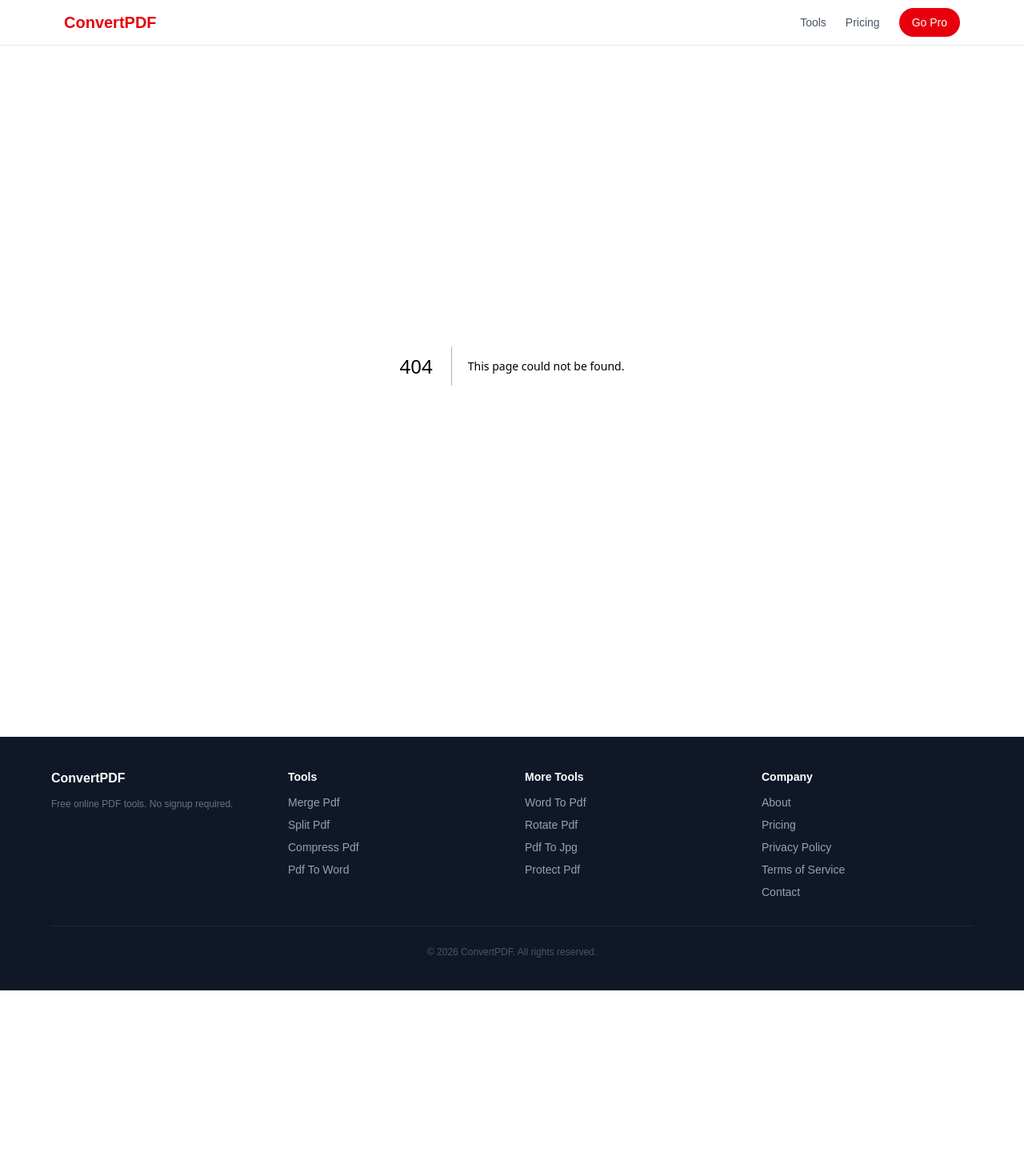
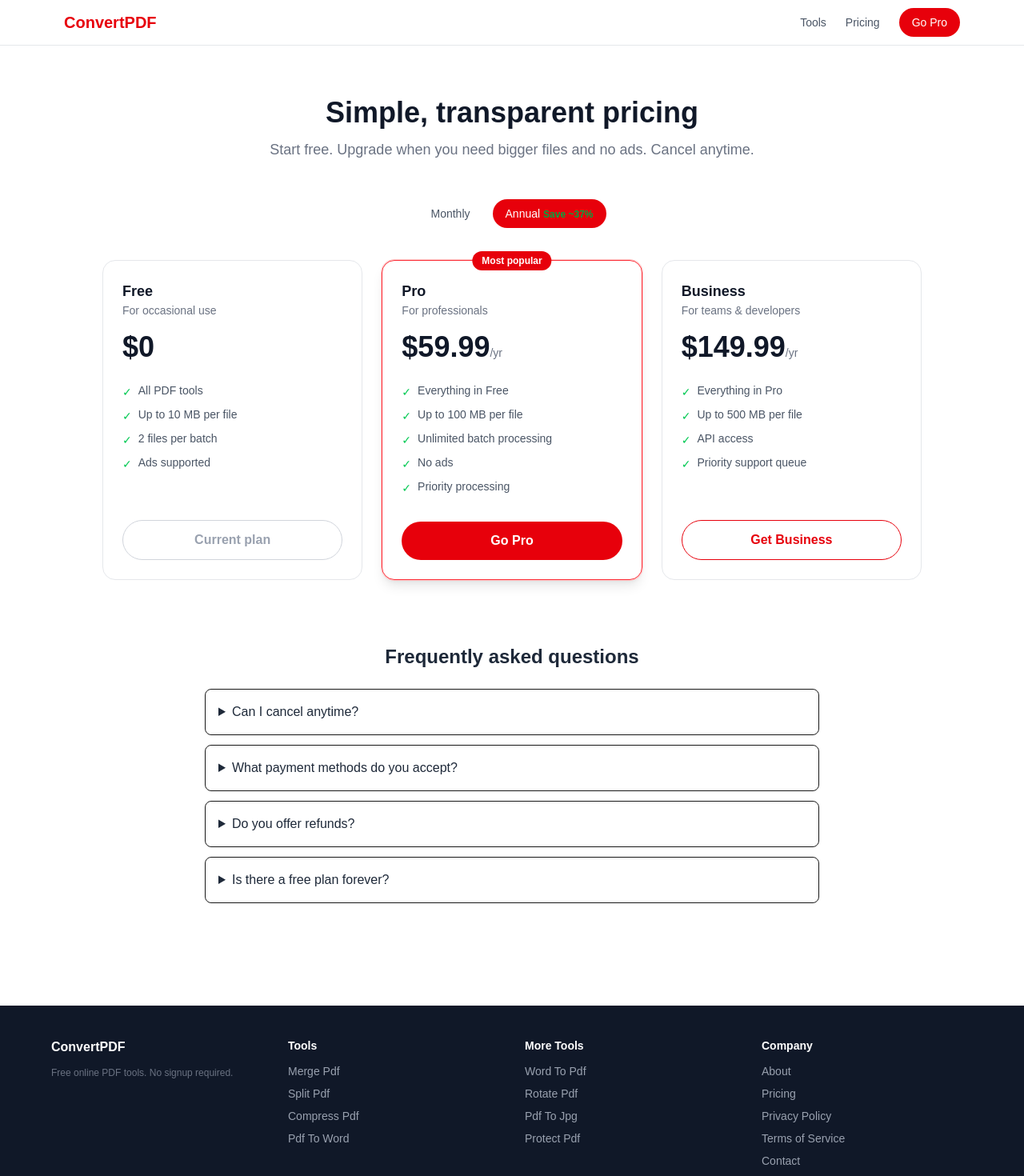
Before and after one commit to kshsn/convertpdf, a Next.js app: page /pricing in a window 1280 px wide. Before the commit this address had no page. Shown: the top 1470 px of the page at 80% size. Before the commit the page ends 1238 px from the top, so only its background shows below. Built offline with nearby package versions, Linux system fonts and the light colour scheme; no server answers.

Commit message:
feat: add pricing page with tiers and FAQ

```diff
--- /dev/null
+++ b/app/pricing/page.tsx
@@ -0,0 +1,61 @@
+import PricingPlans from "@/components/PricingPlans";
+
+export const metadata = {
+  title: "Pricing — ConvertPDF Pro & Business Plans",
+  description:
+    "Simple pricing for ConvertPDF. Start free, upgrade to Pro for larger files and no ads, or Business for API access. Cancel anytime.",
+  alternates: { canonical: "https://convertpdf.proailabs.net/pricing" },
+};
+
+export default function PricingPage() {
+  return (
+    <main className="min-h-screen bg-white py-16 px-4">
+      <div className="max-w-5xl mx-auto">
+        <div className="text-center mb-12">
+          <h1 className="text-4xl font-bold text-gray-900 mb-3">
+            Simple, transparent pricing
+          </h1>
+          <p className="text-lg text-gray-500">
+            Start free. Upgrade when you need bigger files and no ads. Cancel
+            anytime.
+          </p>
+        </div>
+
+        <PricingPlans />
+
+        <section className="mt-20 max-w-3xl mx-auto">
+          <h2 className="text-2xl font-bold text-gray-800 mb-6 text-center">
+            Frequently asked questions
+          </h2>
+          <div className="space-y-3">
+            {[
+              {
+                q: "Can I cancel anytime?",
+                a: "Yes. You can cancel your subscription at any time and keep Pro features until the end of your billing period.",
+              },
+              {
+                q: "What payment methods do you accept?",
+                a: "Payments are securely processed by Paddle, which accepts all major credit cards, PayPal, and local payment methods.",
+              },
+              {
+                q: "Do you offer refunds?",
+                a: "Yes — refunds are handled according to Paddle's refund policy. Contact us within 14 days if you're not satisfied.",
+              },
+              {
+                q: "Is there a free plan forever?",
+                a: "Absolutely. All core PDF tools are free to use, with reasonable file-size limits and ads.",
+              },
+            ].map(({ q, a }) => (
+              <details key={q} className="border rounded-lg p-4">
+                <summary className="font-medium cursor-pointer text-gray-800">
+                  {q}
+                </summary>
+                <p className="mt-2 text-sm text-gray-600">{a}</p>
+              </details>
+            ))}
+          </div>
+        </section>
+      </div>
+    </main>
+  );
+}
```
